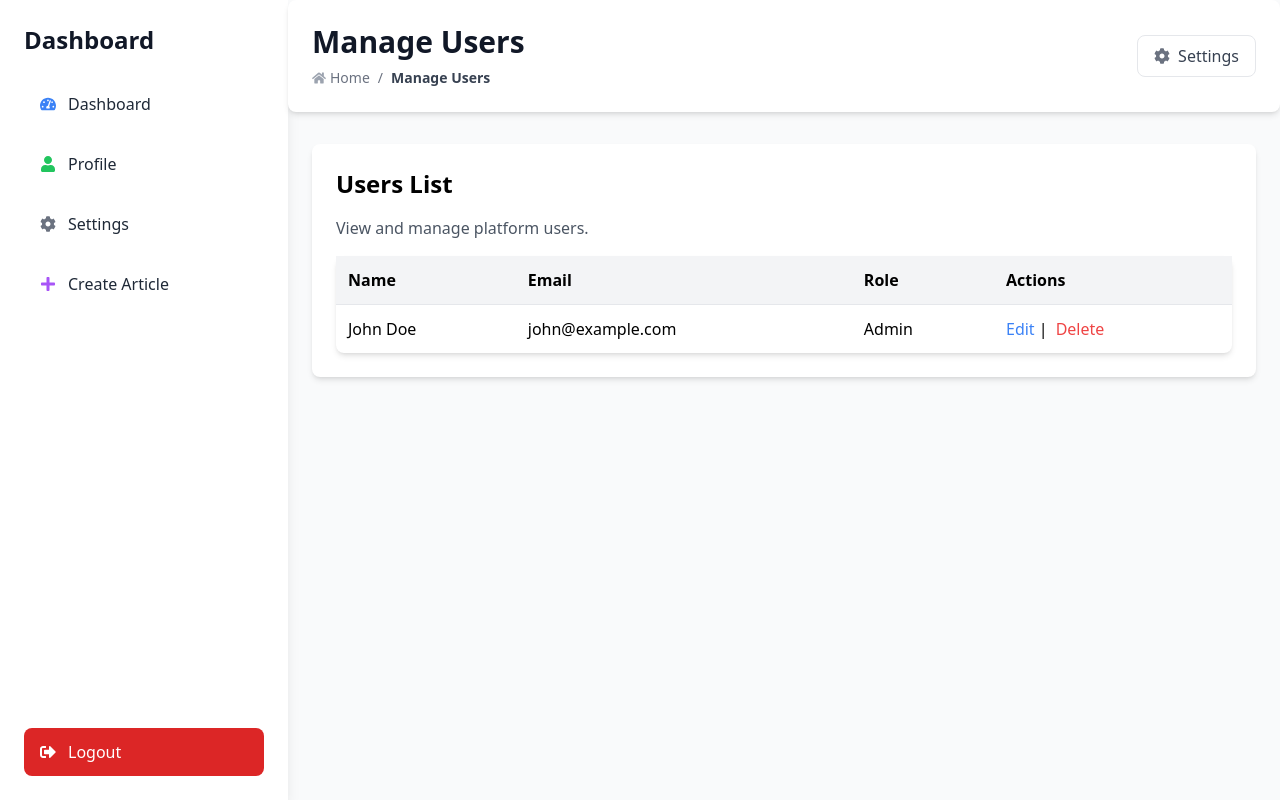
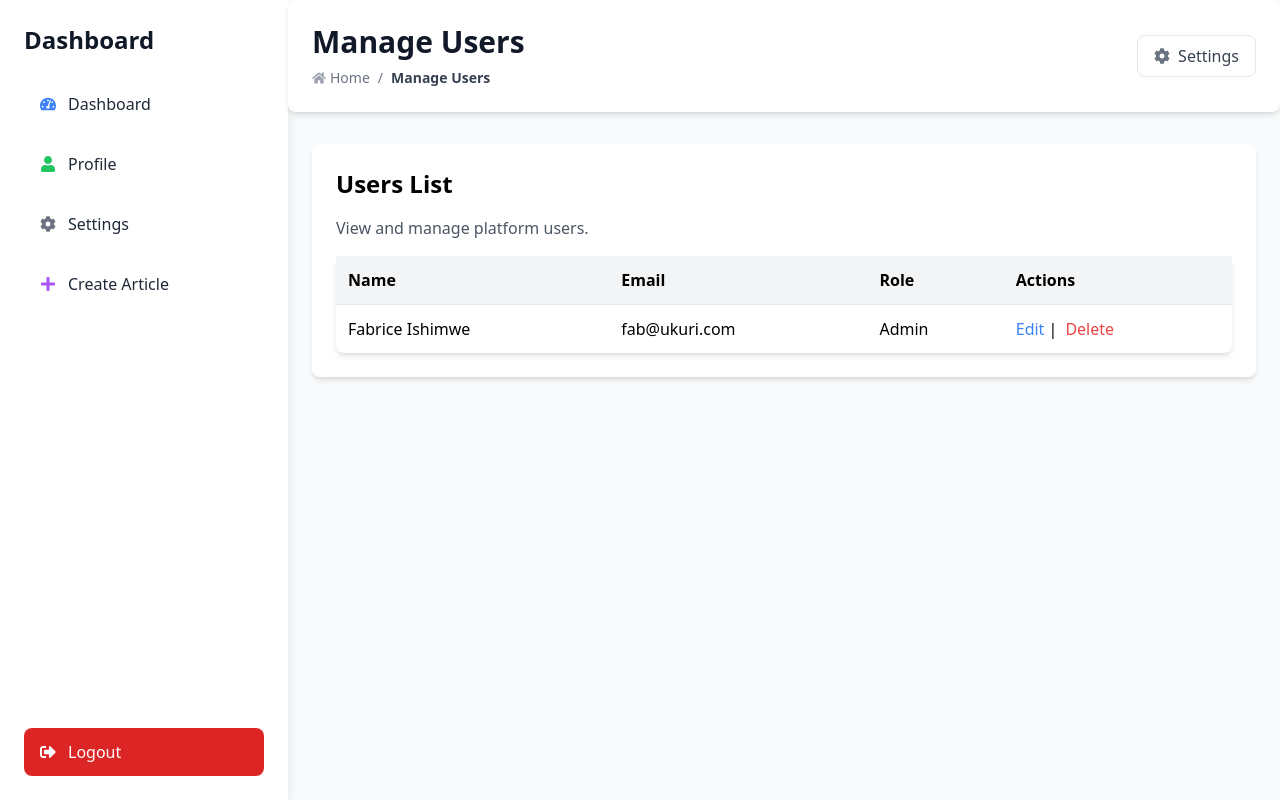
Before and after one commit to fabriceCODER/ukuri, a Next.js app in the folder frontend/: page /admin/users in a window 1280 px wide. Built offline with nearby package versions, Linux system fonts and the light colour scheme.

Commit message:
feat: added the admin users page

```diff
--- a/frontend/app/admin/users/page.tsx
+++ b/frontend/app/admin/users/page.tsx
@@ -24,8 +24,8 @@ const AdminUsers = () => {
                             </thead>
                             <tbody>
                             <tr className="border-t">
-                                <td className="p-3">John Doe</td>
-                                <td className="p-3">john@example.com</td>
+                                <td className="p-3">Fabrice Ishimwe</td>
+                                <td className="p-3">fab@ukuri.com</td>
                                 <td className="p-3">Admin</td>
                                 <td className="p-3">
                                     <button className="text-blue-500 hover:underline">Edit</button> |
```
